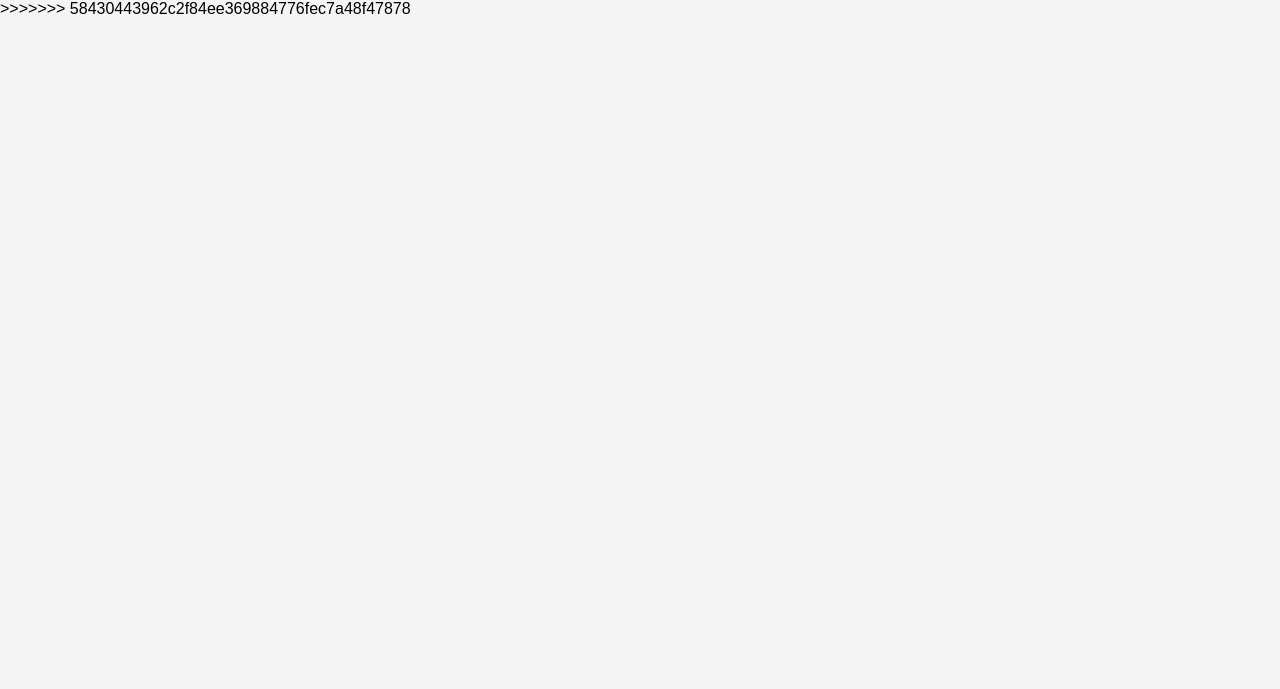
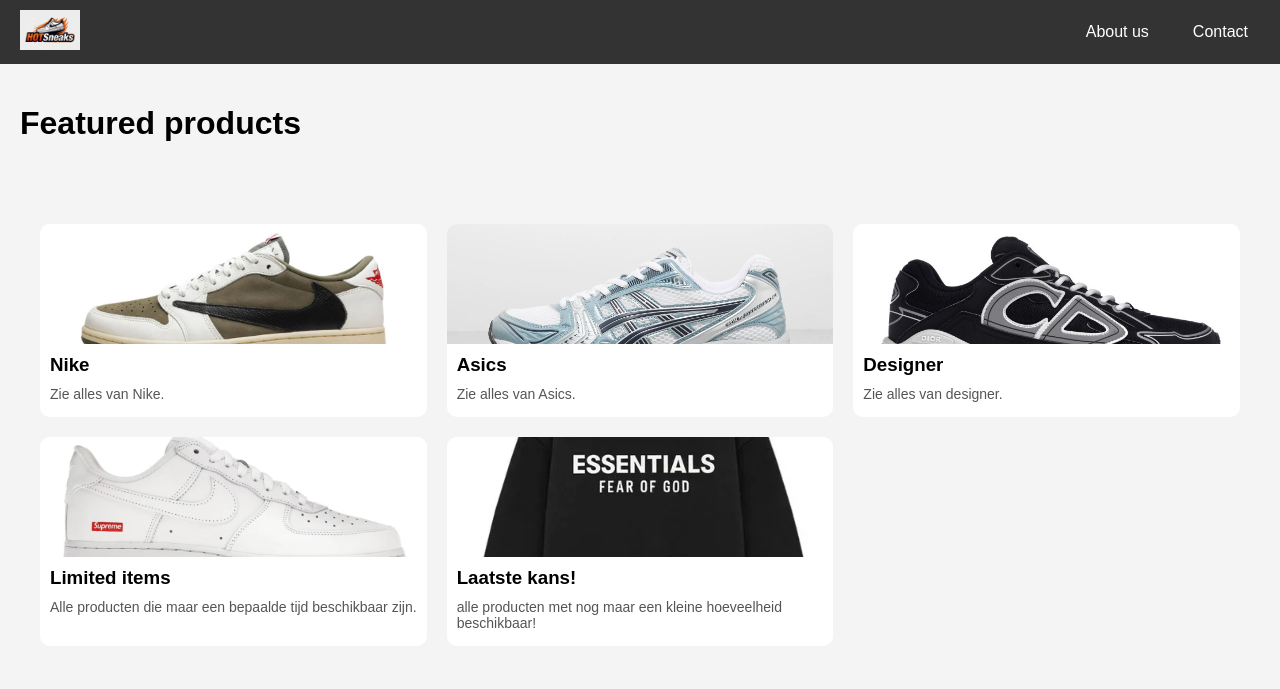
Before and after one commit to Y-texi/website-eindopdracht, a plain HTML site: page index.html in a window 1280 px wide. Drawn offline with Linux system fonts and the light colour scheme.

Commit message:
probleem gefixt (denk ik)

```diff
--- a/index.html
+++ b/index.html
@@ -5,6 +5,49 @@
 </head>
 
 <body>
+    <div class="navbar">
+        <div class="logo">
+            <img src="afbeeldingen/nXSaH.jpg" alt="Logo">
+        </div>
+        <div class="nav-links">
+            <a href="about.html">About us</a>
+            <a href="contact.html">Contact</a>
+        </div>
+    </div>
 
-</body>
->>>>>>> 58430443962c2f84ee369884776fec7a48f47878
+    <div class="content">
+        <h1>Featured products</h1>
+        <p></p>
+    </div>
+
+    <div class="container">
+        <a href="Nike.html" class="card">
+            <img src="afbeeldingen/AirJordan1LowOGSPTravisScottMediumOlive_2.webp" alt="">
+            <h3>Nike</h3>
+            <p>Zie alles van Nike.</p>
+        </a>
+
+        <a href="Asics.html" class="card">
+            <img src="afbeeldingen/fp_728615_a.webp" alt="Afbeelding 2">
+            <h3>Asics</h3>
+            <p>Zie alles van Asics.</p>
+        </a>
+
+        <a href="Designer.html" class="card">
+            <img src="afbeeldingen/CDE67567-103F-4624-9939-C8BF8C688841.jpeg" alt="Afbeelding 3">
+            <h3>Designer</h3>
+            <p>Zie alles van designer.</p>
+        </a>
+
+        <a href="Limited.html" class="card">
+            <img src="afbeeldingen/Zrzutekranu2023-09-2o18.37.46.webp" alt="Afbeelding 4">
+            <h3>Limited items</h3>
+            <p> Alle producten die maar een bepaalde tijd beschikbaar zijn.</p>
+        </a>
+
+        <a href="Last.html" class="card">
+            <img src="afbeeldingen/Essentialshoodiezwart-e1745162767507.webp" alt="Afbeelding 6">
+            <h3>Laatste kans!</h3>
+            <p>alle producten met nog maar een kleine hoeveelheid beschikbaar!</p>
+        </a>
+    </div>
```
